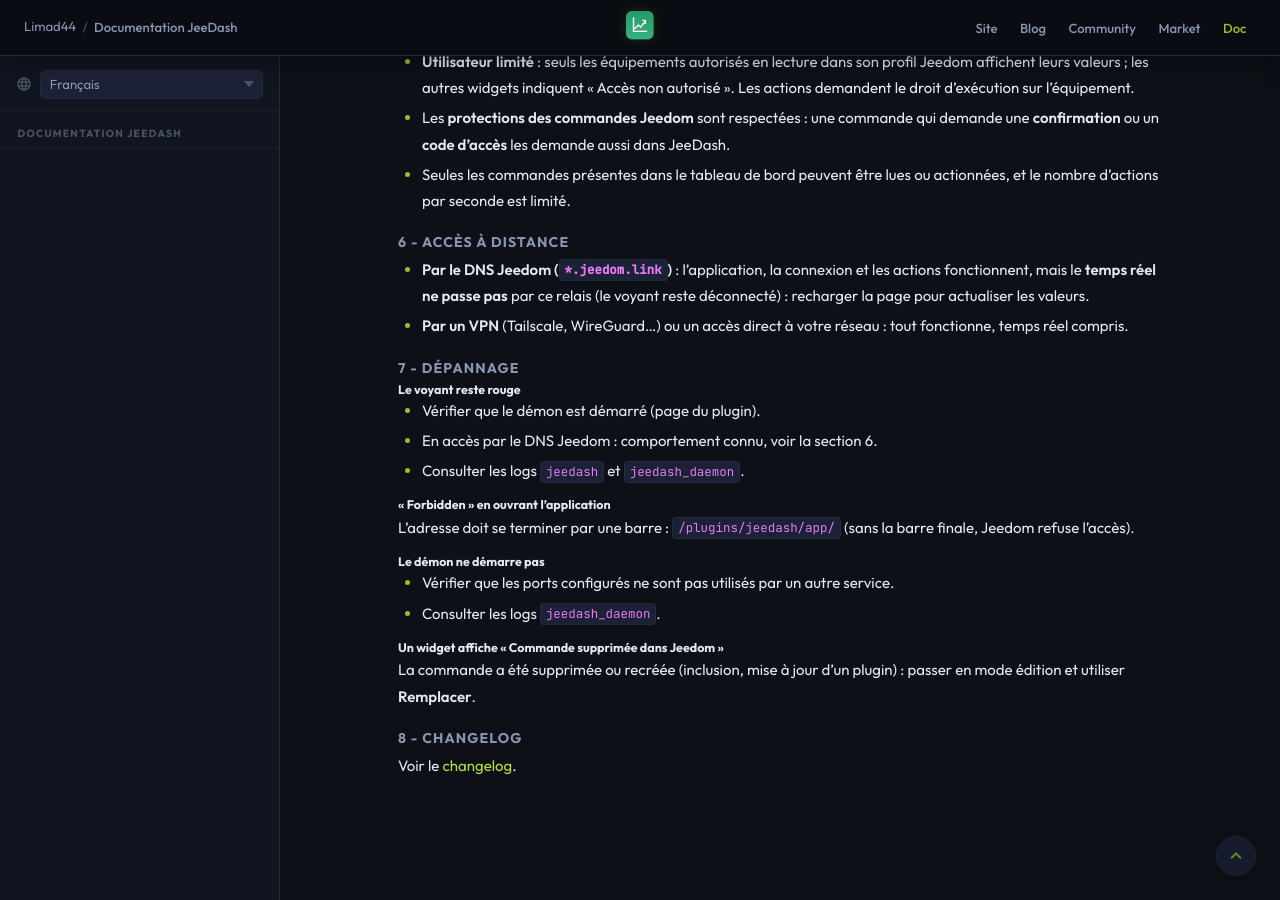
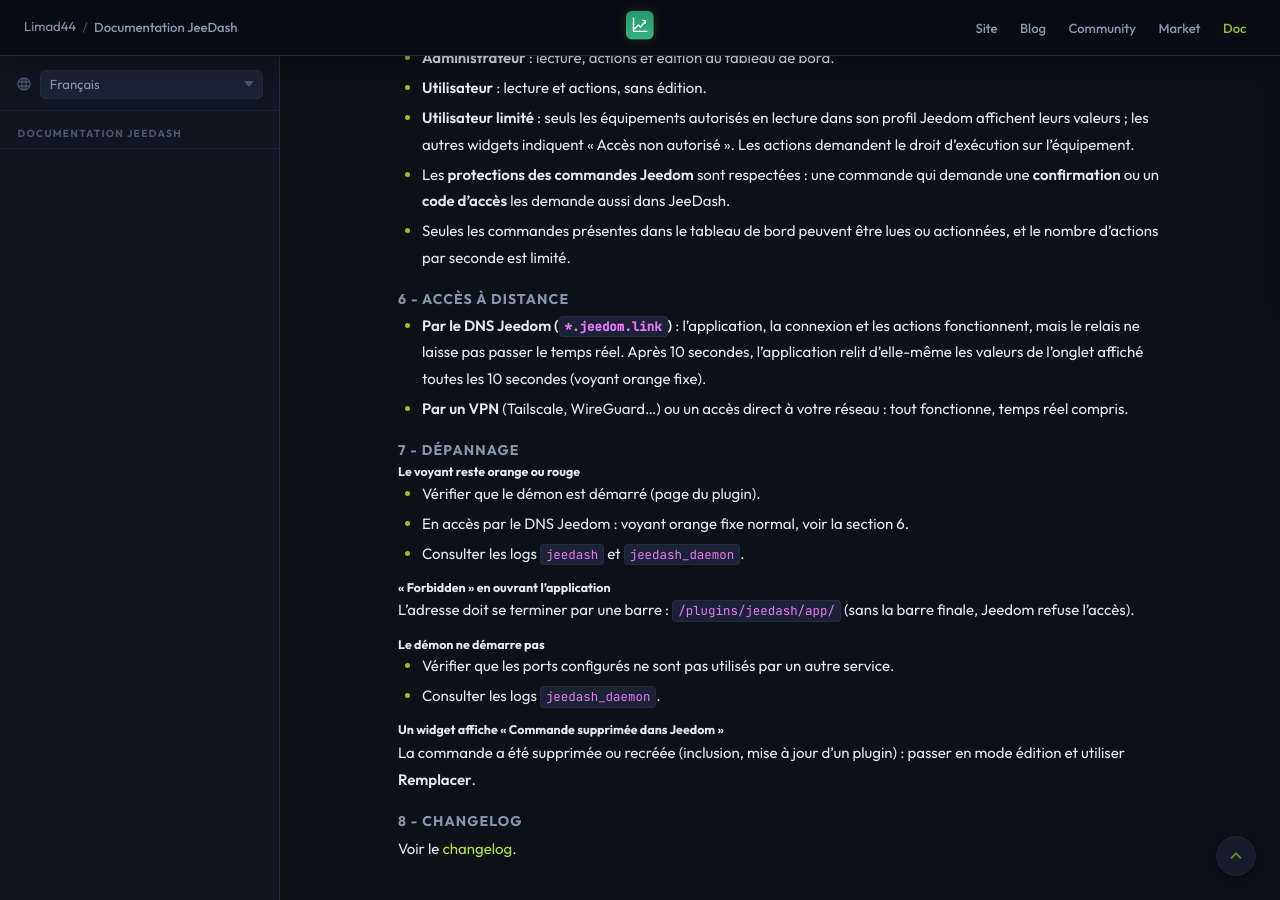
Before and after one commit to limad/privates-plugins-docs, a Jekyll site: the page built from plugin-jeedash/fr_FR/index.md, in a window 1280 px wide and 900 px high, scrolled down 2778 px. Built offline with Jekyll 4.4.1, drawn with Linux system fonts in a browser that asks for light colours; before the commit the page ends 3651 px from its top, so only the background shows below that; some of the changed text lies outside the part shown.

Commit message:
docs(jeedash): repli en polling (jeedom.link), droits et cle API
Co-Authored-By: Claude Opus 5.5 <noreply@anthropic.com>

```diff
--- a/plugin-jeedash/fr_FR/index.md
+++ b/plugin-jeedash/fr_FR/index.md
@@ -58,7 +58,8 @@ Sur grand écran, la barre latérale se replie en une colonne d'icônes.
 ##### Voyant de connexion
  - **Couleur du thème** : valeurs en direct.
  - **Orange clignotant** : reconnexion en cours (automatique).
- - **Rouge** : temps réel indisponible.
+ - **Orange fixe** : temps réel indisponible, les valeurs de l'onglet affiché sont relues toutes les 10 secondes. Le temps réel est retenté régulièrement et reprend dès qu'il passe.
+ - **Rouge** : hors ligne.
 
 ##### Mode édition (administrateurs)
  - **Ajouter** : choisir le type de widget, l'équipement puis les commandes. Un aperçu s'affiche en direct.
@@ -93,13 +94,13 @@ Ouvrir `/plugins/jeedash/app/` dans le navigateur du téléphone, puis **Ajouter
  - Seules les commandes présentes dans le tableau de bord peuvent être lues ou actionnées, et le nombre d'actions par seconde est limité.
 
 #### 6 - Accès à distance
- - **Par le DNS Jeedom (`*.jeedom.link`)** : l'application, la connexion et les actions fonctionnent, mais le **temps réel ne passe pas** par ce relais (le voyant reste déconnecté) : recharger la page pour actualiser les valeurs.
+ - **Par le DNS Jeedom (`*.jeedom.link`)** : l'application, la connexion et les actions fonctionnent, mais le relais ne laisse pas passer le temps réel. Après 10 secondes, l'application relit d'elle-même les valeurs de l'onglet affiché toutes les 10 secondes (voyant orange fixe).
  - **Par un VPN** (Tailscale, WireGuard…) ou un accès direct à votre réseau : tout fonctionne, temps réel compris.
 
 #### 7 - Dépannage
-##### Le voyant reste rouge
+##### Le voyant reste orange ou rouge
  - Vérifier que le démon est démarré (page du plugin).
- - En accès par le DNS Jeedom : comportement connu, voir la section 6.
+ - En accès par le DNS Jeedom : voyant orange fixe normal, voir la section 6.
  - Consulter les logs `jeedash` et `jeedash_daemon`.
 
 ##### « Forbidden » en ouvrant l'application
```
Also changed, not shown: plugin-jeedash/fr_FR/changelog.md (+4 -0 lines).
